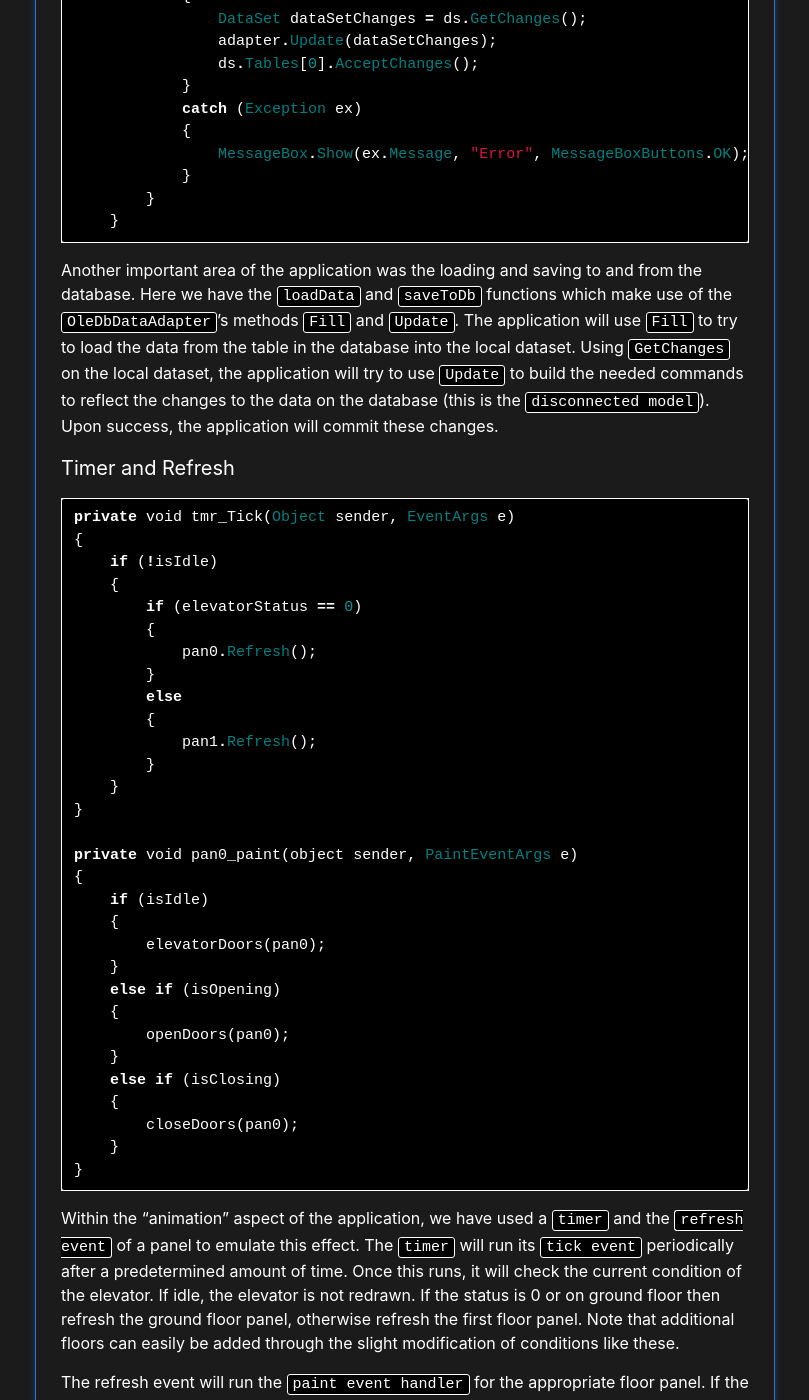
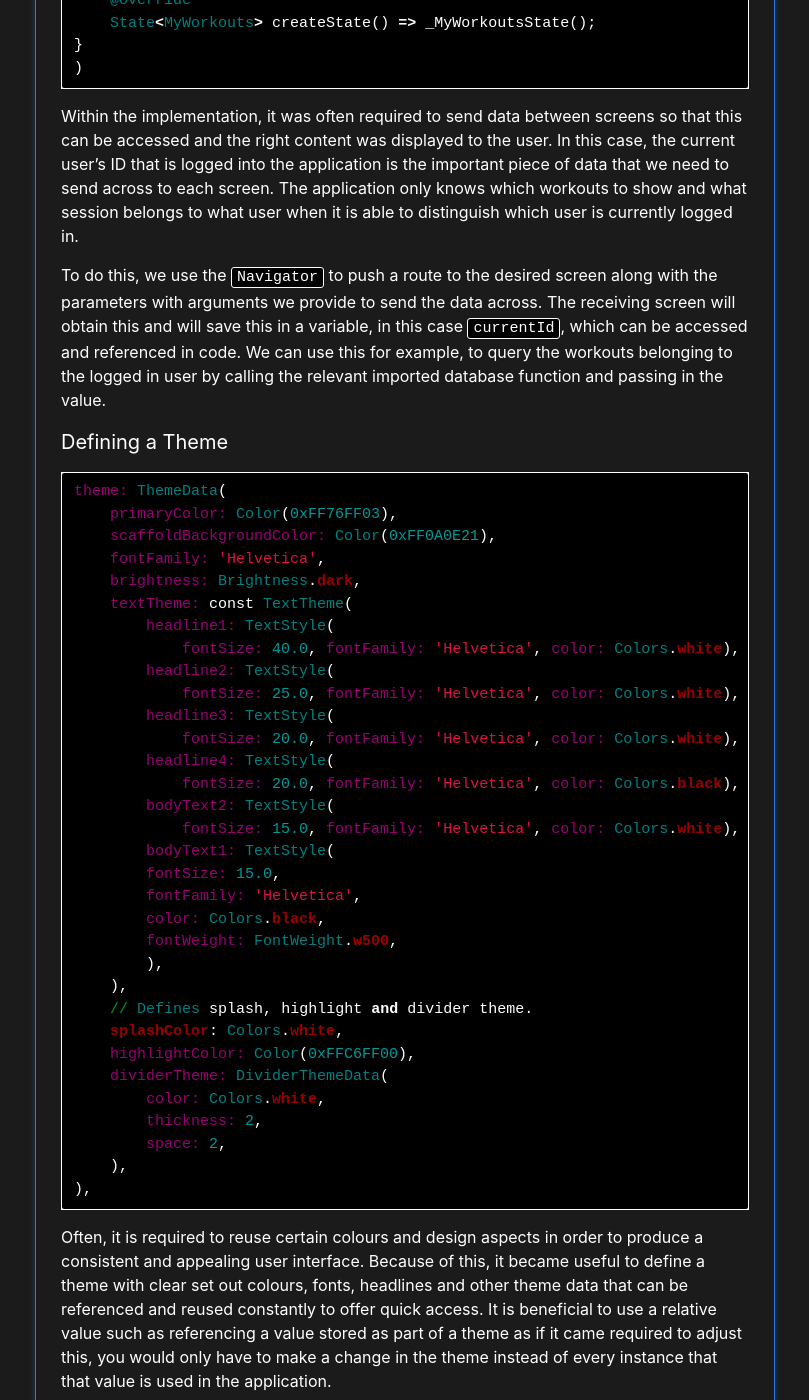
Before and after one commit to KyleKeeneWelch/KyleKeeneWelch.github.io, a Jekyll site: the page built from _posts/2023-01-03-actigym.markdown, in a window 1280 px wide and 1400 px high, scrolled down 5676 px. Shown: the whole window, without its empty margins (235-1044 px from the left). Built offline with Jekyll 4.4.1, drawn with Linux system fonts in a browser that asks for light colours; some of the changed text lies outside the part shown.

Commit message:
Update 8
Finished ActiGym Project Post.

```diff
--- a/_posts/2022-10-16-control-an-elevator.markdown
+++ b/_posts/2022-10-16-control-an-elevator.markdown
@@ -4,7 +4,7 @@
 date:   2022-10-16 13:40:16 +0100
 categories: ['C#', '.NET', 'GUI', 'MSAccess', 'Disconnected Model', 'Event Driven', 'Entity Framework']
 description: "C# application using the popular .NET framework by Microsoft to simulate the actions and animation of an elevator."
-repo: "https://github.com/KyleKeeneWelch/ControlAnElevator"
+repo: "https://github.com/KyleKeeneWelch/control-an-elevator"
 ---
 ## Summary
 This project uses `C#` and the popular `.NET framework` by Microsoft to simulate the actions and animation of an elevator.
--- a/_posts/2023-01-03-actigym.markdown
+++ b/_posts/2023-01-03-actigym.markdown
@@ -95,154 +95,209 @@
 
 ### Implementation
 
-#### Moving The Elevator
+#### Creating Tables and Connecting to the Database
 
 {% highlight ruby %}
-private void moveElevator(int destination)
-{
-    if (checkFloor(destination) == true)
-    {
-        return;
-    }
+class SQLHelper {
+    static Future<void> createTables(sql.Database database) async {
+    await database.execute("""CREATE TABLE IF NOT EXISTS accounts(
+    id INTEGER PRIMARY KEY AUTOINCREMENT NOT NULL,
+    username TEXT,
+    password TEXT,
+    createdAt TIMESTAMP NOT NULL DEFAULT CURRENT_TIMESTAMP
+    );
+    """);
 
-    addTrip(destination);
-    isIdle = false;
-    isOpening = true;
-    elevatorDestination = destination;
+    ...
 
-    switch (destination)
-    {
-        case 0:
-            btnRequest0.Enabled = false;
-            btnRequest1.Enabled = true;
-            break;
-        case 1:
-            btnRequest1.Enabled = false;
-            btnRequest0.Enabled = true;
-            break;
-    }
-    updateList();
-}
-{% endhighlight %}
-
-One of the main functions of the implementation was the `moveElevator` function. This would check whether we were already on the destination floor otherwise would add the trip to the events, set the condition of the doors and the destination and would enable or disable the appropriate buttons depending on what floor the elevator is going to. `Updatelist` would refresh the list box that is shown to the user containing the local dataset.
-
-#### Loading and Saving
-
-{% highlight ruby %}
-private void loadData()
-{
-    try
-    {
-        adapter.Fill(ds);
-    }
-    catch (Exception ex)
-    {
-        MessageBox.Show(ex.ToString(), "Error", MessageBoxButtons.OK);
-    }
-}
-
-private void saveToDb()
-    {
-        if (ds.Tables[0].Rows.Count != 0)
-        {
-            try
-            {
-                DataSet dataSetChanges = ds.GetChanges();
-                adapter.Update(dataSetChanges);
-                ds.Tables[0].AcceptChanges();
-            }
-            catch (Exception ex)
-            {
-                MessageBox.Show(ex.Message, "Error", MessageBoxButtons.OK);
-            }
-        }
-    }
-{% endhighlight %}
-
-Another important area of the application was the loading and saving to and from the database. Here we have the `loadData` and `saveToDb` functions which make use of the `OleDbDataAdapter`'s methods `Fill` and `Update`. The application will use `Fill` to try to load the data from the table in the database into the local dataset. Using `GetChanges` on the local dataset, the application will try to use `Update` to build the needed commands to reflect the changes to the data on the database (this is the `disconnected model`). Upon success, the application will commit these changes.
-
-#### Timer and Refresh
-
-{% highlight ruby %}
-private void tmr_Tick(Object sender, EventArgs e)
-{
-    if (!isIdle)
-    {
-        if (elevatorStatus == 0)
-        {
-            pan0.Refresh();
-        }
-        else
-        {
-            pan1.Refresh();
-        }
-    }
-}
-
-private void pan0_paint(object sender, PaintEventArgs e)
-{
-    if (isIdle)
-    {
-        elevatorDoors(pan0);
-    }
-    else if (isOpening)
-    {
-        openDoors(pan0);
-    }
-    else if (isClosing)
-    {
-        closeDoors(pan0);
+    static Future<sql.Database> db() async {
+        return sql.openDatabase('../database actigym_data.accdb', version: 1,
+        onCreate: (sql.Database database, int version) async {
+            await createTables(database);
+        });
     }
 }
 {% endhighlight %}
 
-Within the "animation" aspect of the application, we have used a `timer` and the `refresh event` of a panel to emulate this effect. The `timer` will run its `tick event` periodically after a predetermined amount of time. Once this runs, it will check the current condition of the elevator. If idle, the elevator is not redrawn. If the status is 0 or on ground floor then refresh the ground floor panel, otherwise refresh the first floor panel. Note that additional floors can easily be added through the slight modification of conditions like these.
+Upon initialization, the application will create each of the tables within the database if they have not already been created. These will be created within the `SQLHelper` class found in a component file named `sqlhelper.dart`. The file will also contain all the other related database functions that will manipulate the `CRUD operations` on workouts and exercises as well as queries to get them. This file is imported and each of the database methods avaliable to each of the screens that use them so that they can connect to the database and make insertions and modifcations corresponding to user input.
 
-The refresh event will run the `paint event handler` for the appropriate floor panel. If the elevator is idle, the floor panel is redrawn to draw the doors once. If the doors are opening, the floor panel is redrawn to animate doors opening. If the doors are closing, the floor panel is redrawn to animate the doors closing.
-
-#### Background Worker
+#### Sending and Receiving Data Between Screens
 
 {% highlight ruby %}
-private void backgroundWorker1_DoWork(object sender, DoWorkEventArgs e)
-{
-    BackgroundWorker helperBW = sender as BackgroundWorker;
-    int arg = (int)e.Argument;
-    int percentage;
+ListTile(
+    title: Text('My Workouts',
+        style: Theme.of(context).textTheme.headline2),
+    trailing: Icon(Icons.assignment),
+    subtitle: Text(
+        'View your created workouts, create a new one or have a look at some pre-built.'),
+    contentPadding:
+        EdgeInsets.symmetric(vertical: 15.0, horizontal: 25.0),
+    tileColor: Theme.of(context).scaffoldBackgroundColor,
+    onTap: () {
+        Navigator.push(
+            context,
+            MaterialPageRoute(
+                builder: (context) =>
+                    MyWorkouts(currentId: widget.currentId)));
+}),
 
-    bool anyChanges = ds.GetChanges() != null;
+class MyWorkouts extends StatefulWidget {
+    final currentId;
 
-    if (anyChanges)
-    {
-        DialogResult result = MessageBox.Show("Saving. Please do not close or remove power from your system.", "Saving", MessageBoxButtons.OKCancel);
+    const MyWorkouts({Key? key, this.currentId} : super(key: key);
 
-        if (result == DialogResult.Cancel)
-        {
-            backgroundWorker1.CancelAsync();
-        }
+    @override
+    State<MyWorkouts> createState() => _MyWorkoutsState();
+}
+)
+{% endhighlight %}
 
-        saveToDb();
+Within the implementation, it was often required to send data between screens so that this can be accessed and the right content was displayed to the user. In this case, the current user's ID that is logged into the application is the important piece of data that we need to send across to each screen. The application only knows which workouts to show and what session belongs to what user when it is able to distinguish which user is currently logged in.
 
-        for (int i = 0; i < arg; i++)
-        {
-            Thread.Sleep(100);
-            percentage = (i + 1) * 100 / arg;
-            helperBW.ReportProgress(percentage);
+To do this, we use the `Navigator` to push a route to the desired screen along with the parameters with arguments we provide to send the data across. The receiving screen will obtain this and will save this in a variable, in this case `currentId`, which can be accessed and referenced in code. We can use this for example, to query the workouts belonging to the logged in user by calling the relevant imported database function and passing in the value.
 
-            if (helperBW.CancellationPending)
-            {
-                e.Cancel = true;
-                e.Result = i;
-                break;
-            }
-        }
-        e.Result = arg;
+#### Defining a Theme
+
+{% highlight ruby %}
+theme: ThemeData(
+    primaryColor: Color(0xFF76FF03),
+    scaffoldBackgroundColor: Color(0xFF0A0E21),
+    fontFamily: 'Helvetica',
+    brightness: Brightness.dark,
+    textTheme: const TextTheme(
+        headline1: TextStyle(
+            fontSize: 40.0, fontFamily: 'Helvetica', color: Colors.white),
+        headline2: TextStyle(
+            fontSize: 25.0, fontFamily: 'Helvetica', color: Colors.white),
+        headline3: TextStyle(
+            fontSize: 20.0, fontFamily: 'Helvetica', color: Colors.white),
+        headline4: TextStyle(
+            fontSize: 20.0, fontFamily: 'Helvetica', color: Colors.black),
+        bodyText2: TextStyle(
+            fontSize: 15.0, fontFamily: 'Helvetica', color: Colors.white),
+        bodyText1: TextStyle(
+        fontSize: 15.0,
+        fontFamily: 'Helvetica',
+        color: Colors.black,
+        fontWeight: FontWeight.w500,
+        ),
+    ),
+    // Defines splash, highlight and divider theme.
+    splashColor: Colors.white,
+    highlightColor: Color(0xFFC6FF00),
+    dividerTheme: DividerThemeData(
+        color: Colors.white,
+        thickness: 2,
+        space: 2,
+    ),
+),
+{% endhighlight %}
+
+Often, it is required to reuse certain colours and design aspects in order to produce a consistent and appealing user interface. Because of this, it became useful to define a theme with clear set out colours, fonts, headlines and other theme data that can be referenced and reused constantly to offer quick access. It is beneficial to use a relative value such as referencing a value stored as part of a theme as if it came required to adjust this, you would only have to make a change in the theme instead of every instance that that value is used in the application.
+
+#### Accessing Database Methods
+
+{% highlight ruby %}
+onPressed: () {
+    try {
+    SQLHelper.createExercise(
+        widget.workoutId.toString(),
+        exerciseNameCtrl.text,
+        int.parse(
+            exerciseWeightCtrl.text),
+        int.parse(
+            exerciseSetsCtrl.text),
+        0,
+        '');
+    _getExercises();
+    exerciseWeightCtrl.text = '';
+    exerciseSetsCtrl.text = '';
+    exerciseNameCtrl.text = '';
+    //Inform user.
+    ScaffoldMessenger.of(context)
+        .showSnackBar(const SnackBar(
+            ...
+{% endhighlight %}
+
+Much of the functionality provided as part of a workout planner and log is found in making queries and updating the database that houses this information. As this is the case, there are many instances where we will utilize the imported database methods from the `SQLHelper` class to make the required insertion or change.
+
+In the displayed code example above and much like the other instances, we are accessing the method as part of the onPressed event of an elevated button that the user has pressed. The event will trigger an anonymous function which will try to call a database method and pass in the relevant arguments in their correct format as part of the input provided by the user. Upon success, we will update our current data within the screen by getting any workouts or exercises that belong to the logged in user much like we did when we visited the screen. Any input fields are reset to an empty string and the user is informed of the outcome through a displayed snackbar. If there was an error they are also infomed. The changes are reflected when the user presses refresh to update any lists with the collected information.
+
+#### Displaying Dynamic Content and Using Ternary Operator
+
+{% highlight ruby %}
+Text(
+    widget.workoutId.toString() == '10000'
+        ? 'Exercise: Unspecified'
+        : 'Exercise ' +
+            exerciseCounter.toString() +
+            ': ' +
+            workoutExercises[exerciseCounter - 1]
+                    ['exerciseName']
+                .toString(),
+    style: Theme.of(context).textTheme.headline3),
+    SizedBox(height: 20),
+    Text(widget.workoutId.toString() == '10000'
+    ? 'Sets: Up to 99'
+    : 'Sets: ' +
+        workoutExercises[exerciseCounter - 1]['sets']
+            .toString()),
+    SizedBox(height: 20),
+    Text(widget.workoutId.toString() == '10000'
+    ? 'Reps: Unspecified'
+    : 'Achived Reps: ' +
+        workoutExercises[exerciseCounter - 1]['reps']
+            .toString()),
+    SizedBox(height: 20),
+    Text(widget.workoutId.toString() == '10000'
+    ? 'Weight (kg): Unspecified'
+    : 'Weight (kg): ' +
+        workoutExercises[exerciseCounter - 1]['weight']
+            .toString())
+{% endhighlight %}
+
+Much of the application relies on content that belongs to a particular user and therefore requires users to have a registered account. This is the case as many screens display dynamic content that depend on the workouts users create and the exercises contained.
+
+In the provided example, we obtain the exercise that we are going to display to the user as part of the perform workout page. This depends on the workout the user has selected to start and from this, the value passed to the screen that is used to query for the exercises to display. Selecting an unplanned workout would default the value to 10000 and the application will apply the `ternary operator` to see if this value has been passed, otherwise display the user's started workout information as normal. The information displayed will depend on the name of the exercise the user entered, the number of sets, reps and the achieved weight. Finishing the exercise, taking the rest period, and continuing will update this information to the next exercise in the list of maps returning from the asynchronous database method call.
+
+#### Workout Graphing
+
+{% highlight ruby %}
+void _updateData() async {
+    data.clear();
+    workoutExercises =
+        await _getExercises(accountWorkouts[selectedIndex]['id']);
+    for (int i = 0; i < workoutExercises.length; i++) {
+      data.add(_ChartData(workoutExercises[i]['exerciseName'].toString(),
+          double.parse(workoutExercises[i]['weight'].toString())));
     }
-    else
-    {
-        MessageBox.Show("There have been no changes to save", "Error", MessageBoxButtons.OK);
-    }
+  }
+
+ SfCartesianChart(
+    title: ChartTitle(text: 'Weight per Exercise (kg)'),
+    primaryXAxis: CategoryAxis(),
+    primaryYAxis:
+        NumericAxis(minimum: 0, maximum: 100, interval: 20),
+    tooltipBehavior: _tooltip,
+    series: <ChartSeries<_ChartData, String>>[
+        ColumnSeries<_ChartData, String>(
+            // Data source for graph is list named data. Maps the x and y values of the graph to x and y in chart data.
+            dataSource: data,
+            xValueMapper: (_ChartData data, _) => data.x,
+            yValueMapper: (_ChartData data, _) => data.y,
+            name: 'Weight per Exercise',
+            color: Color.fromRGBO(8, 142, 255, 1))
+])
+
+// Class that upon call to its constructor, sets the x and y values for the graph.
+class _ChartData {
+  _ChartData(this.x, this.y);
+
+  final String x;
+  final double y;
 }
 {% endhighlight %}
 
-A final important feature in implementation is the use of the background worker service which allows the application to perform asynchronous operations on a seperate thread. The `backgroundworker_DoWork` event handler will run when the background worker is set. The event handler will assign a variable `arg` with the value of the asynchronous operation. If there are any changes to the dataset, alert the user that the application is saving and run `saveToDb`. Convert the value of `arg` to percentage and update the progress bar through the `ReportProgress` event and `ProgressChanged` event handler. Set the result as `arg` as operation succeeded which runs the `RunWorkerCompleted` event handler. If at any point the user cancels, set as cancelled and show save cancelled message.
+Implementation also included using third party packages such as the syncfusion flutter charts package in order to display our workout data in a responsive, detailed and graphical format. Syncfusion flutter charts allows us to generate a graph using custom data that is mapped to the axis. We can customize and alter certain areas of the graph such as the title, colours used and the axis names to target our users and provide a better performance metric for them to follow.
+
+Our data to be displayed in the graph is sourced through the `_updateData` method which will obtain the relevant workout exercises to be displayed in the weight per exercise graph when a workout is selected in the list.  The graph itself is generated once the data is populated by the database. The class `_ChartData` will map the provided data to the x and y axis.
```
Also changed, not shown: other parts of _posts/2023-01-03-actigym.markdown (+2 -2 lines).
